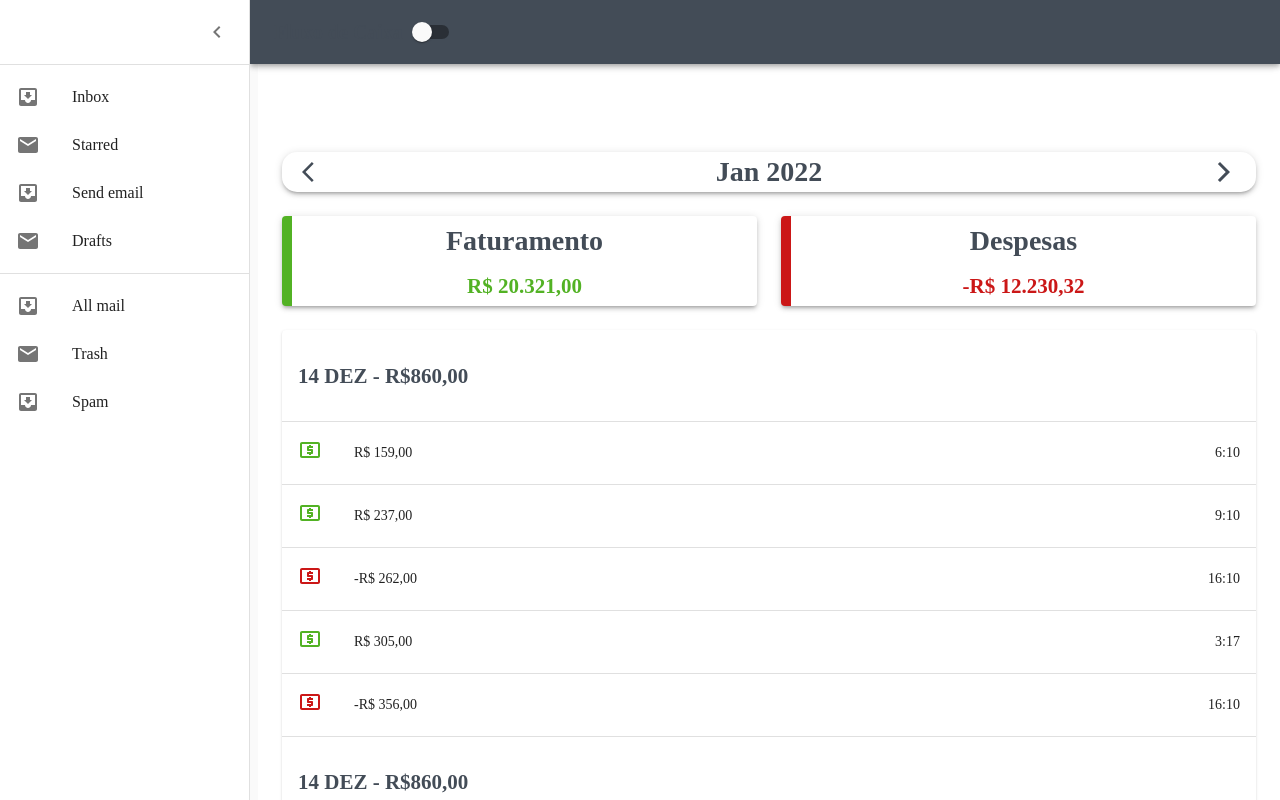
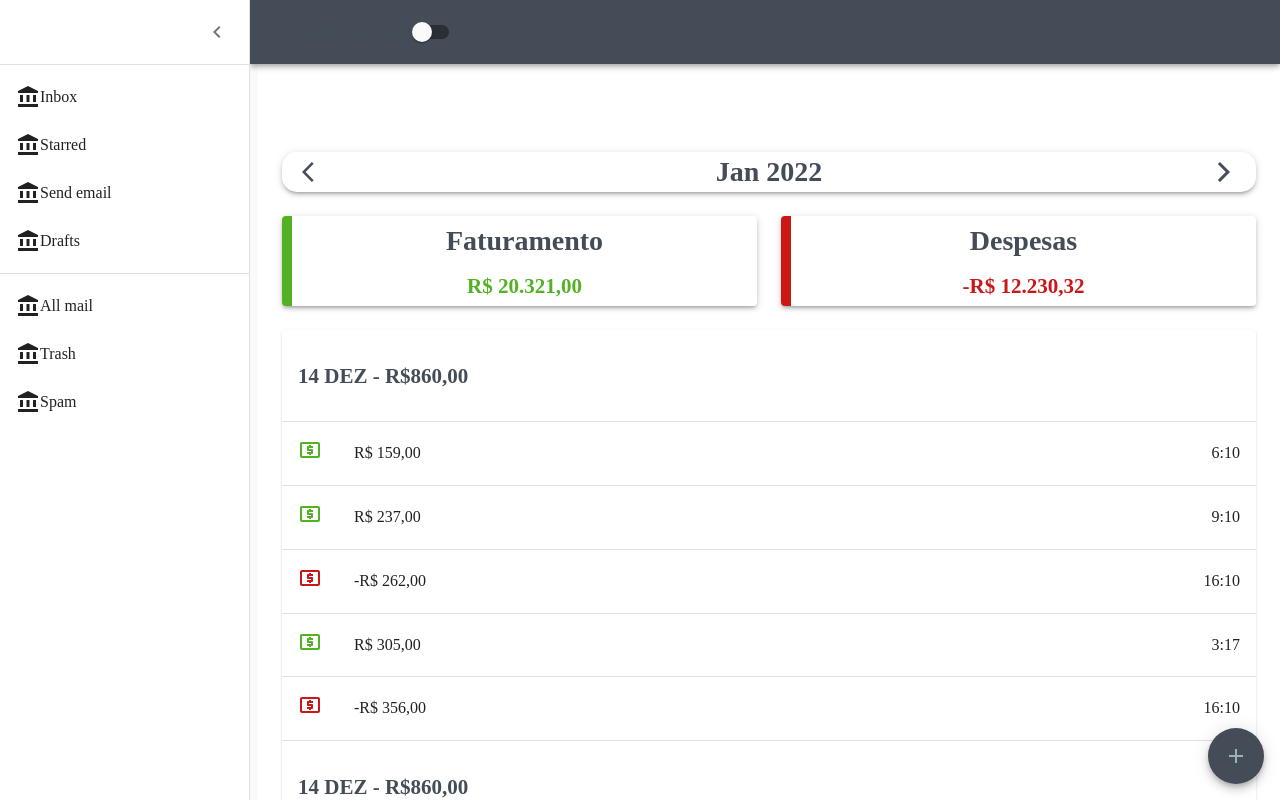
Before and after one commit to brunogomesreis/CerqueiraReisAdvUI, a React (Create React App) app: page /teste in a window 1280 px wide. Both pictures are taken after a click on the button 36 px from the left and 32 px from the top of the page. Shown: the top 800 px of the page. Built offline with nearby package versions, Linux system fonts and the light colour scheme; the HTML template or start-up script is replaced by a standard one.

Commit message:
CashFlow Add button implementation

```diff
--- a/src/components/CashFlowTable/CashFlowTable2.tsx
+++ b/src/components/CashFlowTable/CashFlowTable2.tsx
@@ -19,7 +19,8 @@ const StyledTableCell = withStyles((theme: Theme) =>
       color: theme.palette.primary.main,
     },
     body: {
-      fontSize: 14,
+      fontSize: 16,
+      alignContent: 'center'
     },
   }),
 )(TableCell);
@@ -36,6 +37,7 @@ const useStyles = makeStyles((theme: Theme) =>
   createStyles({
     columnicon: {
       width: "3px",
+      alignContent: 'center'
     },
     columniconpositive: {
       color: theme.palette.success.main,
--- a/src/components/Header/header.tsx
+++ b/src/components/Header/header.tsx
@@ -16,6 +16,7 @@ import ListItem from '@material-ui/core/ListItem';
 import ListItemIcon from '@material-ui/core/ListItemIcon';
 import ListItemText from '@material-ui/core/ListItemText';
 import InboxIcon from '@material-ui/icons/MoveToInbox';
+import AccountBalance from '@material-ui/icons/AccountBalance';
 import MailIcon from '@material-ui/icons/Mail';
 import { Switch } from '@material-ui/core';
 import {DRAWER_WIDTH} from '../../utils/constants'
@@ -153,20 +154,18 @@ interface headerProps {
         <List>
           {["Inbox", "Starred", "Send email", "Drafts"].map((text, index) => (
             <ListItem button key={text}>
-              <ListItemIcon>
-                {index % 2 === 0 ? <InboxIcon /> : <MailIcon />}
-              </ListItemIcon>
-              <ListItemText primary={text} />
-            </ListItem>
+            <AccountBalance />
+            <ListItemText primary={text} />
+          </ListItem>
           ))}
         </List>
         <Divider />
         <List>
           {["All mail", "Trash", "Spam"].map((text, index) => (
             <ListItem button key={text}>
-              <ListItemIcon>
+              <AccountBalance>
                 {index % 2 === 0 ? <InboxIcon /> : <MailIcon />}
-              </ListItemIcon>
+              </AccountBalance>
               <ListItemText primary={text} />
             </ListItem>
           ))}
--- a/src/pages/cashflow.tsx
+++ b/src/pages/cashflow.tsx
@@ -4,7 +4,8 @@ import Grid from '@material-ui/core/Grid';
 import MonthSelectotToolbar from '../components/MonthSelectorToolbar/MonthSelectorToolbar'
 import SummaryCard from '../components/SummaryCard/SummaryCard'
 import CashFlowTable2 from '../components/CashFlowTable/CashFlowTable2';
-
+import Fab from '@material-ui/core/Fab';
+import Add from '@material-ui/icons/Add'
 
 const useStyles = makeStyles((theme: Theme) =>
   createStyles({
@@ -18,6 +19,14 @@ const useStyles = makeStyles((theme: Theme) =>
       textAlign: 'center',
       color: theme.palette.text.secondary,
     },
+    floatingbutton: {
+      color: theme.palette.secondary.main,
+      backgroundColor: theme.palette.primary.main,
+      position: "fixed",
+      bottom: '2vh',
+      right: '2vh',
+
+    }
   }),
 );
 
@@ -36,9 +45,12 @@ const CashFlow: FC = () => {
           <SummaryCard title={"Despesas"} value={-12230.32} />
         </Grid>
         <Grid item xs={12}>
-          <CashFlowTable2/>
+          <CashFlowTable2 />
         </Grid>
       </Grid>
+      <Fab className={classes.floatingbutton} >
+        <Add />
+      </Fab>
     </div>
   );
 };
```
